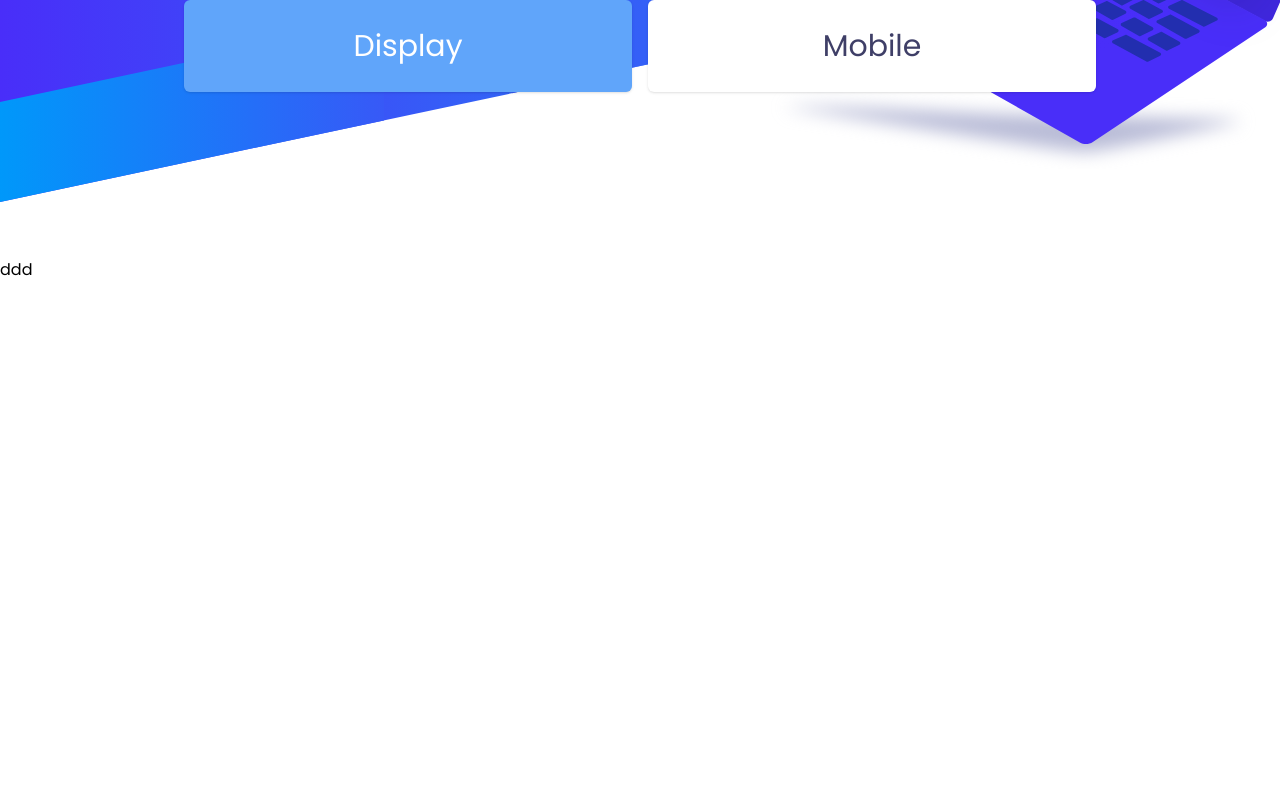
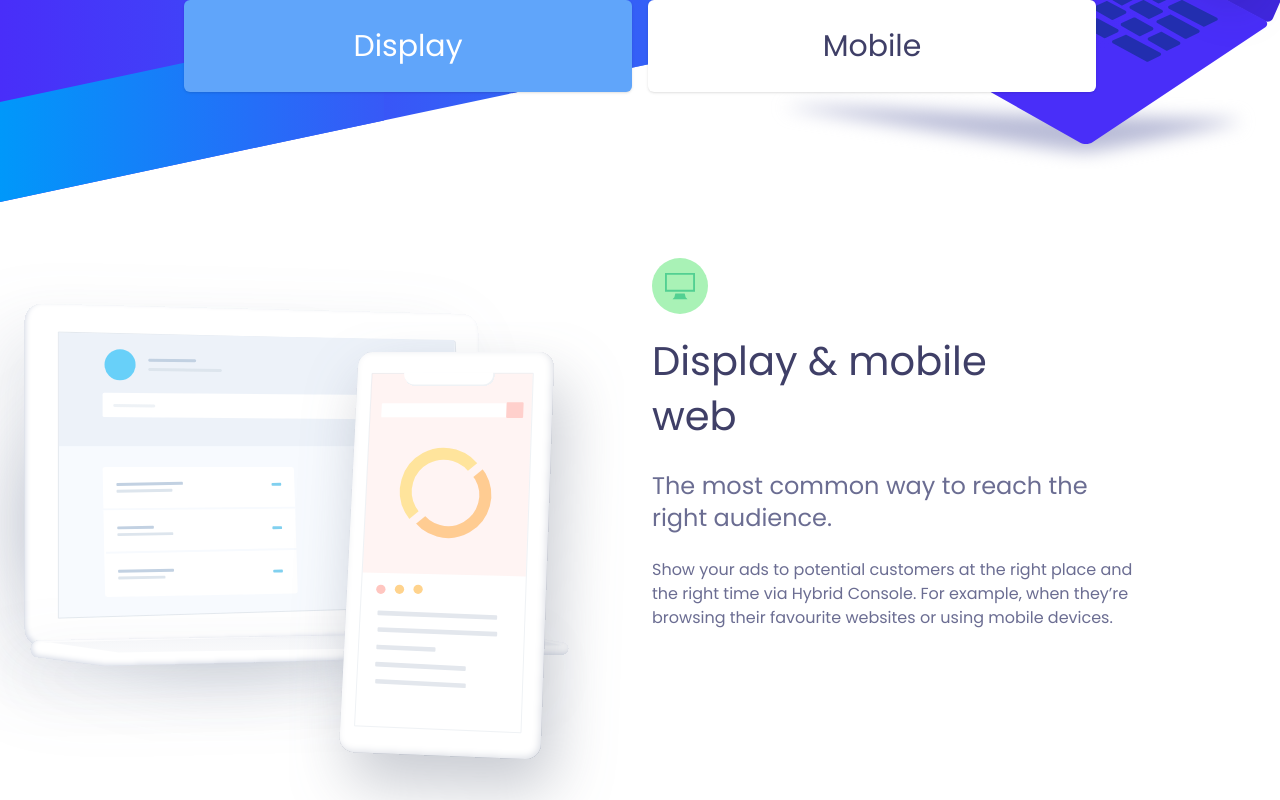
Before and after one commit to naymur-rhmn/advertising-solution, a React (Vite) app: page / in a window 1280 px wide. Both pictures are taken after a click on the link "Display". Shown: the part 649-1449 px from the top of the page. Built offline with nearby package versions, Linux system fonts and the light colour scheme; a web font is replaced by a local one.

Commit message:
display intro

```diff
--- a/src/App.jsx
+++ b/src/App.jsx
@@ -11,7 +11,7 @@ function App() {
       <ActiveTabProvider>
         <DisplayMobile />
       </ActiveTabProvider>
-      <DataManagement />
+      {/* <DataManagement /> */}
     </>
   );
 }
--- a/src/components/DataManagement/CycleItem.jsx
+++ b/src/components/DataManagement/CycleItem.jsx
@@ -2,7 +2,7 @@ const CycleItem = ({ img, title, desc }) => {
   return (
     <div className="flex flex-col items-center text-center gap-4 md:px-0 sm:px-16 px-10">
       <img className="h-[58px] w-[58px]" src={img} alt="collect" />
-      <h4 className="capitalize text-xl font-medium">{title}</h4>
+      <h4 className="capitalize text-xl md:font-medium">{title}</h4>
       <p>{desc}</p>
     </div>
   );
--- a/src/components/DataManagement/DMFeatures.jsx
+++ b/src/components/DataManagement/DMFeatures.jsx
@@ -12,31 +12,31 @@ const featuredData = [
   {
     id: 1,
     title: "PERSONALIZED ADS FOR DIFFERENT USER'S CATEGORIES",
-    desc: "Load previously collected data from other DMPs and create new unique segments for successful advertising campaigns.",
+    desc: "Load previously collected data from other DMPs and create new unique segments for successful advertising campaigns. Leverage insights to optimize targeting and drive higher engagement rates.",
     img: precise,
   },
   {
     id: 2,
     title: "HYBRID SEGMENTS FOR MORE PRECISE TARGETING",
-    desc: "With Hybrid Private Cloud, only you have access to data. We respect the GDPR and guarantee the privacy and storage of data in an anonymized form.",
+    desc: "With Hybrid Private Cloud, only you have access to data. We respect the GDPR and guarantee the privacy and storage of data in an anonymized form. Our secure infrastructure ensures compliance while enabling seamless data management for your business needs.",
     img: traffic,
   },
   {
     id: 3,
     title: "RELEVANT TRAFFIC SOURCES",
-    desc: "Work with premium traffic on various sites and use the most appropriate resources for placement, taking into account the cost and content.",
+    desc: "Work with premium traffic on various sites and use the most appropriate resources for placement, taking into account the cost and content. Maximize your reach by leveraging high-quality platforms tailored to your target audience. Ensure optimal ad performance with strategic placements and budget efficiency.",
     img: personalizede,
   },
   {
     id: 4,
     title: "CONVENIENT AND SECURE PRIVATE STORAGE",
-    desc: "Show users a relevant message by turning ads into a recommendation and increase audience loyalty.",
+    desc: "Show users a relevant message by turning ads into a recommendation and increase audience loyalty. Personalize the experience by tailoring content to their interests, making interactions more meaningful. Build trust by delivering value through thoughtful and engaging recommendations.",
     img: storage,
   },
   {
     id: 5,
     title: "WORKING WITH THIRD PARTY DATA",
-    desc: "Get the best insights about user's behavior and group the target audience, according to their characteristics to display personalized ads and achieve high performances.",
+    desc: "Gain valuable insights into user behavior and segment your target audience based on their unique characteristics. Deliver personalized ads to drive engagement and achieve exceptional performance in your campaigns.",
     img: partydata,
   },
 ];
@@ -74,11 +74,7 @@ const DMFeatures = () => {
 
           {/* featured image */}
           <div className="bg-white shadow-lg rounded-3xl absolute sm:-bottom-30 z-50 mt-20 overflow-hidden  ">
-            <img
-              className="max-h-[500px] h-auto mx-auto"
-              src={schema}
-              alt="schema"
-            />
+            <img className="max-h-[500px]  mx-auto" src={schema} alt="schema" />
           </div>
         </div>
       </div>
--- /dev/null
+++ b/src/components/DisplayMobile/Display/DIntro.jsx
@@ -0,0 +1,57 @@
+import SectionIcon from "../../shared/SectionIcon";
+import { ImDisplay } from "react-icons/im";
+import phone from "../../../assets/images/display/phone.svg";
+import laptop from "../../../assets/images/display/laptop.svg";
+
+function DIntro() {
+  return (
+    <section className="relative">
+      <div className="lg-container">
+        <div className="flex gap-6  pb-10 md:pb-44">
+          <div className="flex-1 md:block hidden">
+            <div className="absolute w-full left-0 h-full">
+              <div className="absolute w-[700px] right-1/2 h-full">
+                <div className="relative h-full w-full">
+                  <img className="absolute right-4" src={laptop} alt={""} />
+                  <img
+                    className="absolute right-4 top-16"
+                    src={phone}
+                    alt={""}
+                  />
+                </div>
+              </div>
+            </div>
+          </div>
+          <div className="flex-1 z-10">
+            <div className="flex flex-col md:items-start items-center  md:text-left text-center">
+              <SectionIcon bgColor="#A9F2B6">
+                <ImDisplay size={30} color="#52D092" />
+              </SectionIcon>
+              <h2 className="section-title">
+                Display & mobile <br /> web
+              </h2>
+              <p className="text-xl md:text-2xl pb-4 md:pb-6 ">
+                The most common way to reach the right audience.
+              </p>
+              <p className="md:text-left text-left sm:text-center">
+                Show your ads to potential customers at the right place and the
+                right time via Hybrid Console. For example, when they’re
+                browsing their favourite websites or using mobile devices.
+              </p>
+            </div>
+          </div>
+        </div>
+
+        {/* note card */}
+        <div className="bg-white rounded-lg shadow-2xl py-8 text-center px-20 z-40 relative md:mt-14">
+          <p className="text-center text-xl text-blue-500 leading-7 md:leading-8">
+            Display is your chance to engage users with appealing ad formats.
+            Here are some of the ad types that you can run with Hybrid Console
+          </p>
+        </div>
+      </div>
+    </section>
+  );
+}
+
+export default DIntro;
--- /dev/null
+++ b/src/components/DisplayMobile/Display/DStream.jsx
@@ -0,0 +1,24 @@
+import SectionIcon from "../../shared/SectionIcon";
+import { MdOndemandVideo } from "react-icons/md";
+
+function DStream() {
+  return (
+    <section className="relative pt-20">
+      <div className="lg-container">
+        {/* section title */}
+        <div className="flex flex-col items-center md:text-left text-center">
+          <SectionIcon bgColor="#A9F2B6">
+            <MdOndemandVideo size={30} color="#52D092" />
+          </SectionIcon>
+          <h2 className="section-title">Instream & Outstream video</h2>
+          <p className="text-xl md:text-2xl pb-4 md:pb-6 text-center sm:text-center md:px-10 sm:px-4 ">
+            We create engaging video campaigns with diverse ad formats for video
+            partner sites and Smart TVs.
+          </p>
+        </div>
+      </div>
+    </section>
+  );
+}
+
+export default DStream;
--- a/src/pages/DisplayMobile.jsx
+++ b/src/pages/DisplayMobile.jsx
@@ -1,3 +1,5 @@
+import DIntro from "../components/DisplayMobile/Display/DIntro";
+import DStream from "../components/DisplayMobile/Display/DStream";
 import DisplayMobileBanner from "../components/DisplayMobile/DsiplayMobileBanner/DsiplayMobileBanner";
 import Cases from "../components/DisplayMobile/Mobile/Cases/Cases";
 import MobileApp from "../components/DisplayMobile/Mobile/MobileApp/MobileApp";
@@ -25,7 +27,8 @@ function DisplayMobile() {
       )}
       {activeTab === "display" && (
         <>
-          <div className="h-[100vh] ">ddd</div>
+          <DIntro />
+          <DStream />
           <div className="h-[100vh] ">ddd</div>
         </>
       )}
```
Also changed, not shown: src/assets/images/display/laptop.svg (added), src/assets/images/display/phone.svg (added).
